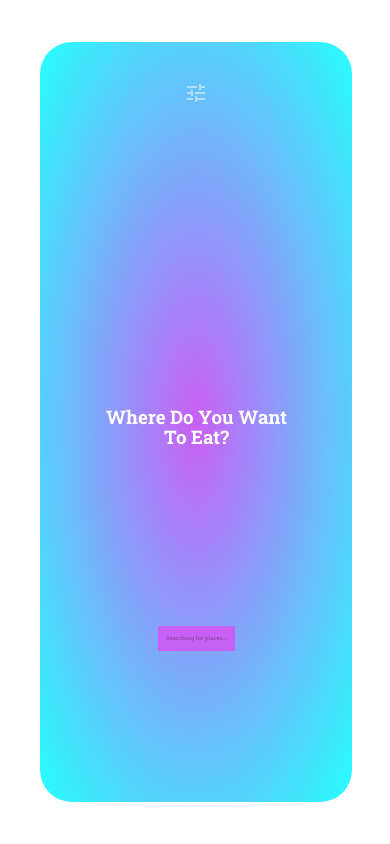
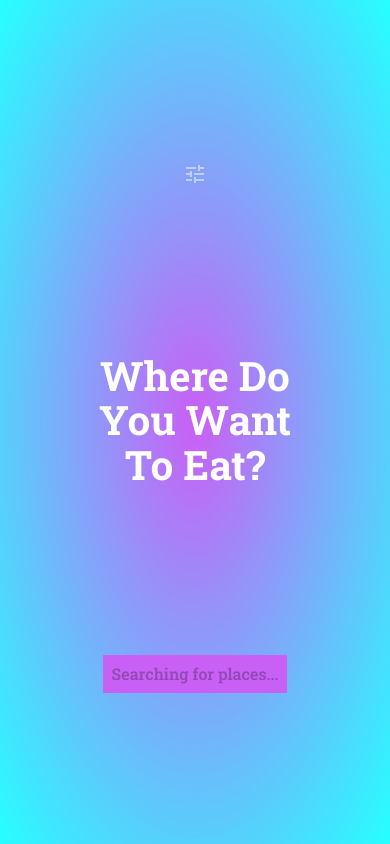
Before and after one commit to tophercully/whattoeat-react, a React (Vite) app: page / in a window 390 px wide. Built offline with nearby package versions, Linux system fonts and the light colour scheme; no server answers; what @googlemaps/react-wrapper would draw is missing.

Commit message:
padding fix for mobile

```diff
--- a/src/App.css
+++ b/src/App.css
@@ -1,19 +1,27 @@
 #root {
   max-width: 1280px;
   margin: 0 auto;
-  padding: 2rem;
+  /* padding: 2rem; */
   text-align: center;
   place-items: center;
   font-family: 'Roboto Slab', serif;
-  height: 90vh;
-  width:90vw;
+  height: 100vh;
+  width:100vw;
+  /* max-width: 100vw; */
   /* outline: auto; */
-
+  position:fixed;
   display: flex;
   justify-content: center;
+  align-items: center;
+  background: radial-gradient(#ca5ff5, #00ffffd9);
+
 
   --rating-height: 3vw;
+  /* overflow-y: hidden; */
+  overflow: auto;
 }
+
+
 
 .body * {
   /* outline: auto; */
@@ -21,9 +29,7 @@
 }
 
 .body{
-  height:90vh;
-  width:80vw;
-
+  width: 80%;
   display: flex;
   flex-direction: column;
   align-items: center;
@@ -31,7 +37,6 @@
 
   margin:1vh;
   border-radius: 2rem;
-  background: radial-gradient(#ca5ff5, #00ffffd9);
 
   animation: fadeInUp 1000ms ease-in-out;
 }
@@ -41,14 +46,15 @@
   flex-direction: column;
   justify-content: space-between;
   align-items: center;
-  height:50vh;
+  height:60vh;
+  width: 100%;
   align-content: center;
-  font-size: 1.5vw;
+  font-size: 2vw;
 }
 
 .location--button--pad {
   max-width: 50vw;
-  width:50vw;
+  /* width:50vw; */
   align-self: center;
 
   display: flex;
@@ -61,8 +67,8 @@
 }
 
 .location--button--pad:has(.location--button:hover) {
-  max-width: 50vw;
-  width:50vw;
+  /* max-width: 50vw; */
+  /* width:50vw; */
   align-self: center;
   padding-top: 6vh;
 
@@ -73,6 +79,7 @@
 
 .location--result{
   font-weight: 500;
+  font-size: min(max(2vw, 1.5vh), 5vh);
   max-width: 80%;
   display: flex;
   flex-direction: column;
@@ -86,8 +93,7 @@
   transition:all 250ms ease-in-out;
   border:none;
   outline: none;
-  font-size: 1.5vw;
-  font-size-adjust: 2vw;
+  font-size: (max(1.5vw, 1.5vh), 5vh);
   font-weight: 500;
   animation: fadeIn 6000ms ease-in-out;
 }
@@ -101,8 +107,6 @@
 
 
 .filter--toggle{
-  /* background-color: red; */
-
   padding:1vh;
   padding-top:5vh;
   align-self: flex-end;
@@ -133,22 +137,21 @@
   align-items: center;
   justify-content: center;
   padding:4vh;
-  margin-left:-2vh;
   border-radius: 0.5vh;
-
-  background-color: #ca5ff5;
-
+  background-color: #ca5ff5d9;
   accent-color: #ffffff;
 }
 
 .filter--apply {
-
+  background-color: #ffffff;
+  color: #000000;
+  border-radius: 0.25vh;
+  outline: none;
+  border: none;
 }
 
 .location{
-  /* outline: auto; */
   color: #ffffff;
-
   animation: fadeIn 500ms ease;
 }
 
```
